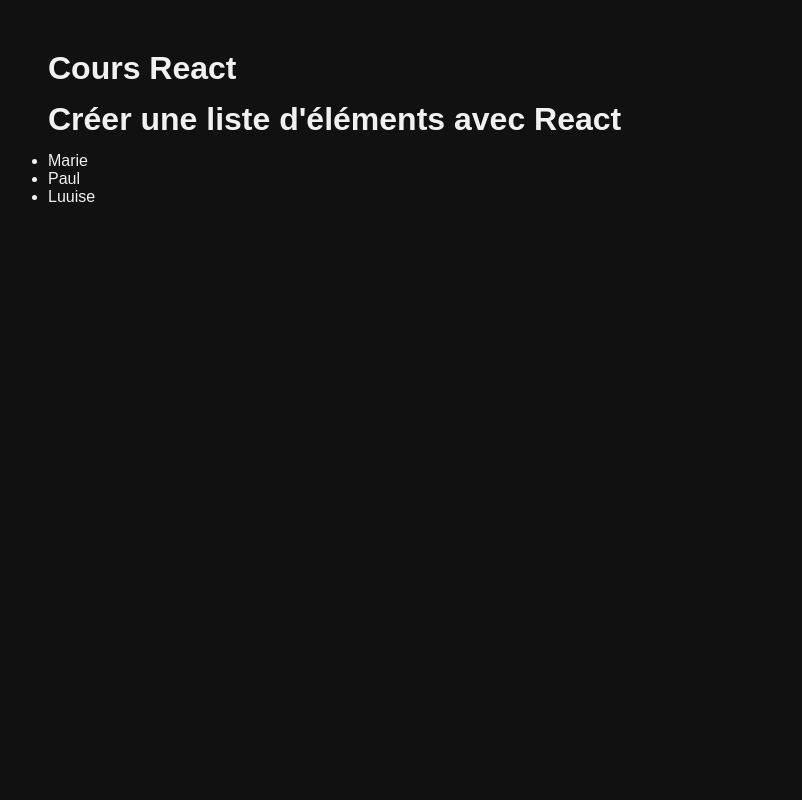
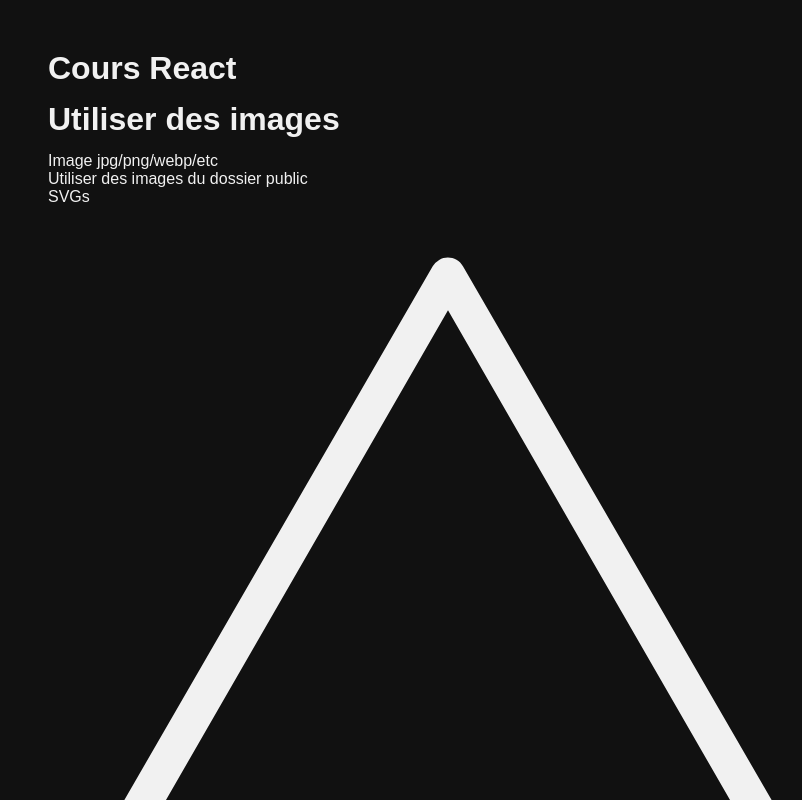
Before and after one commit to Mr-FERRAT/react-formation, a React (Vite) app in the folder 04 - Les bases de React/001 3.Les-bases-de-React/3.Les-bases-de-React/: page / in a window 1280 px wide. Shown: the top 800 px of the page, without its empty margins (192-994 px from the left). Built offline with nearby package versions, Linux system fonts and the light colour scheme.

Commit message:
Utiliser des images

```diff
--- a/04 - Les bases de React/001 3.Les-bases-de-React/3.Les-bases-de-React/src/App.jsx
+++ b/04 - Les bases de React/001 3.Les-bases-de-React/3.Les-bases-de-React/src/App.jsx
@@ -1,4 +1,4 @@
-import Container from "./lessons/7.Créer-une-liste/Container"
+import Container from "./lessons/8.Utiliser-des-images/Container"
 
 function App() {
 
--- a/04 - Les bases de React/001 3.Les-bases-de-React/3.Les-bases-de-React/src/lessons/8.Utiliser-des-images/Container.jsx
+++ b/04 - Les bases de React/001 3.Les-bases-de-React/3.Les-bases-de-React/src/lessons/8.Utiliser-des-images/Container.jsx
@@ -1,9 +1,39 @@
+import fuji from "./assets/fuji.jpg"
+import triangle from "./assets/triangle.svg"
+
 export default function Container() {
+
+    console.log(fuji);
+
+    const id = 3
 
   return (
     <div>
       <h1>Utiliser des images</h1>
 
+      <p>Image jpg/png/webp/etc</p>
+      {/* <img src={fuji} alt="Mont fuji" /> */}
+
+      <p>Utiliser des images du dossier public</p>
+      {/* <img src="/assets/forest-1.jpg" alt="" /> */}
+      {/* <img src={`/assets/forest-${id}.jpg`} alt="" /> */}
+
+      <p>SVGs</p>
+      {/* <img src={triangle} alt="" /> */}
+
+       <svg
+    xmlns="http://www.w3.org/2000/svg"
+    xmlSpace="preserve"
+    id="Capa_1"
+    x="0"
+    y="0"
+    fill="#f1f1f1"
+    version="1.1"
+    viewBox="0 0 486.273 486.273"
+  >
+    <path d="M484.844 438.908 252.311 36.775c-2.905-5.125-9.414-6.925-14.539-4.021a10.67 10.67 0 0 0-4.021 4.021L1.431 438.908c-2.946 5.102-1.198 11.625 3.904 14.571a10.67 10.67 0 0 0 5.269 1.429h465.067c5.891-.035 10.638-4.84 10.602-10.731a10.66 10.66 0 0 0-1.429-5.269m-455.04-5.12L243.138 63.441l213.333 370.347z"></path>
+  </svg>
+
     </div>
   )
 }
```
Also changed, not shown: 1 other file (tests, documents, lock files or other folders).
